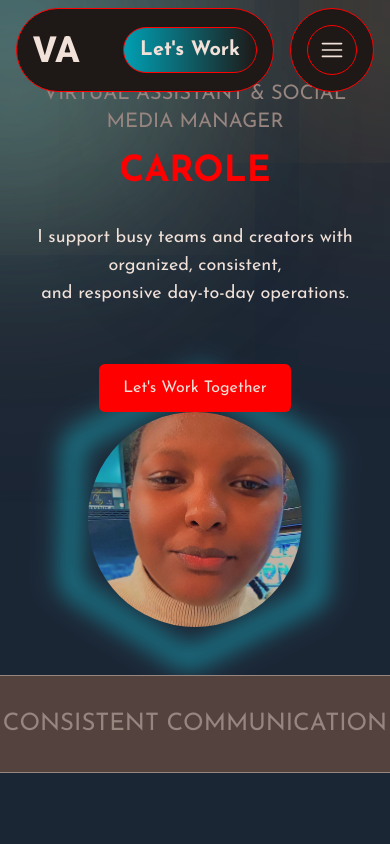
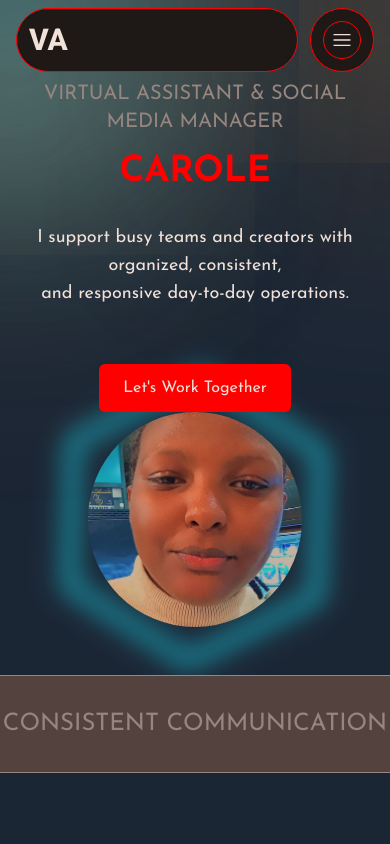
Before and after one commit to Carole27888/my-recent-portfolio, a React (Vite) app: page / in a window 390 px wide. Shown: the top 844 px of the page. Built offline with nearby package versions, Linux system fonts and the light colour scheme.

Commit message:
Added Responsiveness

```diff
--- a/src/components/Navbar/NavbarBtn.jsx
+++ b/src/components/Navbar/NavbarBtn.jsx
@@ -3,7 +3,7 @@ import { FiArrowDownRight } from "react-icons/fi";
 
 const NavbarBtn = () => {
   return (
-    <button className=" px-4 py-2 rounded-full text-xl font-bold font-body text-white border-red border flex items-center gap-1 bg-gradient-to-r  from-darkCyan to-black transition-all duration-500 hover:scale-110 hover:border-orange cursor-pointer hover:shadow-cyanShadow">
+    <button className="hidden sm:flex px-4 py-2 rounded-full text-lg md:text-xl font-bold font-body text-white border-red border items-center gap-1 bg-gradient-to-r from-darkCyan to-black transition-all duration-500 hover:scale-110 hover:border-orange cursor-pointer hover:shadow-cyanShadow">
         Let's Work
         <div className= 'hidden md:block'>
         <FiArrowDownRight />
--- a/src/components/Navbar/NavbarLogo.jsx
+++ b/src/components/Navbar/NavbarLogo.jsx
@@ -6,7 +6,7 @@ const NavbarLogo = () => {
       <h1 className='hidden md:block text-white text-2xl'>
         Virtual Assistant & SMM
       </h1>
-      <h1 className="block md:hidden text-white font-special font-extrabold text-4xl">
+      <h1 className="block md:hidden text-white font-special font-extrabold text-3xl sm:text-4xl">
         VA
       </h1>
     </div>
--- a/src/components/Navbar/NavbarMain.jsx
+++ b/src/components/Navbar/NavbarMain.jsx
@@ -11,16 +11,16 @@ const NavbarMain = () => {
     setMenuOpen(!menuOpen)
   }
   return (
-    <nav className="max-w-[1300px] mx-auto w-full px-4 fixed left-[50%] -translate-x-[50%] z-20 flex gap-4 mt-2">
-      <div className="relative flex justify-between w-full max-w-[1200px] mx-auto bg-black items-center p-4 sm:p-6 rounded-r-full rounded-l-full border-red border-[0.5px]">
+    <nav className="max-w-[1300px] mx-auto w-full px-4 fixed left-[50%] -translate-x-[50%] z-20 flex gap-3 sm:gap-4 mt-2">
+      <div className="relative flex justify-between w-full max-w-[1200px] mx-auto bg-black items-center p-3 sm:p-4 md:p-6 rounded-r-full rounded-l-full border-red border-[0.5px]">
         <NavbarLogo />
         <div className={`${menuOpen ? "block" : "hidden"} absolute top-[calc(100%+0.5rem)] left-0 w-full lg:static lg:w-auto lg:block`}>
           <NavbarLinks />
         </div>
         <NavbarBtn />
       </div>
-      <div className='flex lg:hidden p-4 sm:p-6 bg-black items-center justify-center rounded-full border-red border-[0.5px]'>
-        <button className='text-white text-2xl p-3 border border-red rounded-full' onClick={toggleMenu}>
+      <div className='flex lg:hidden p-3 sm:p-4 md:p-6 bg-black items-center justify-center rounded-full border-red border-[0.5px]'>
+        <button className='text-white text-xl sm:text-2xl p-2 sm:p-3 border border-red rounded-full' onClick={toggleMenu}>
           <RxHamburgerMenu />
         </button>
 
```
